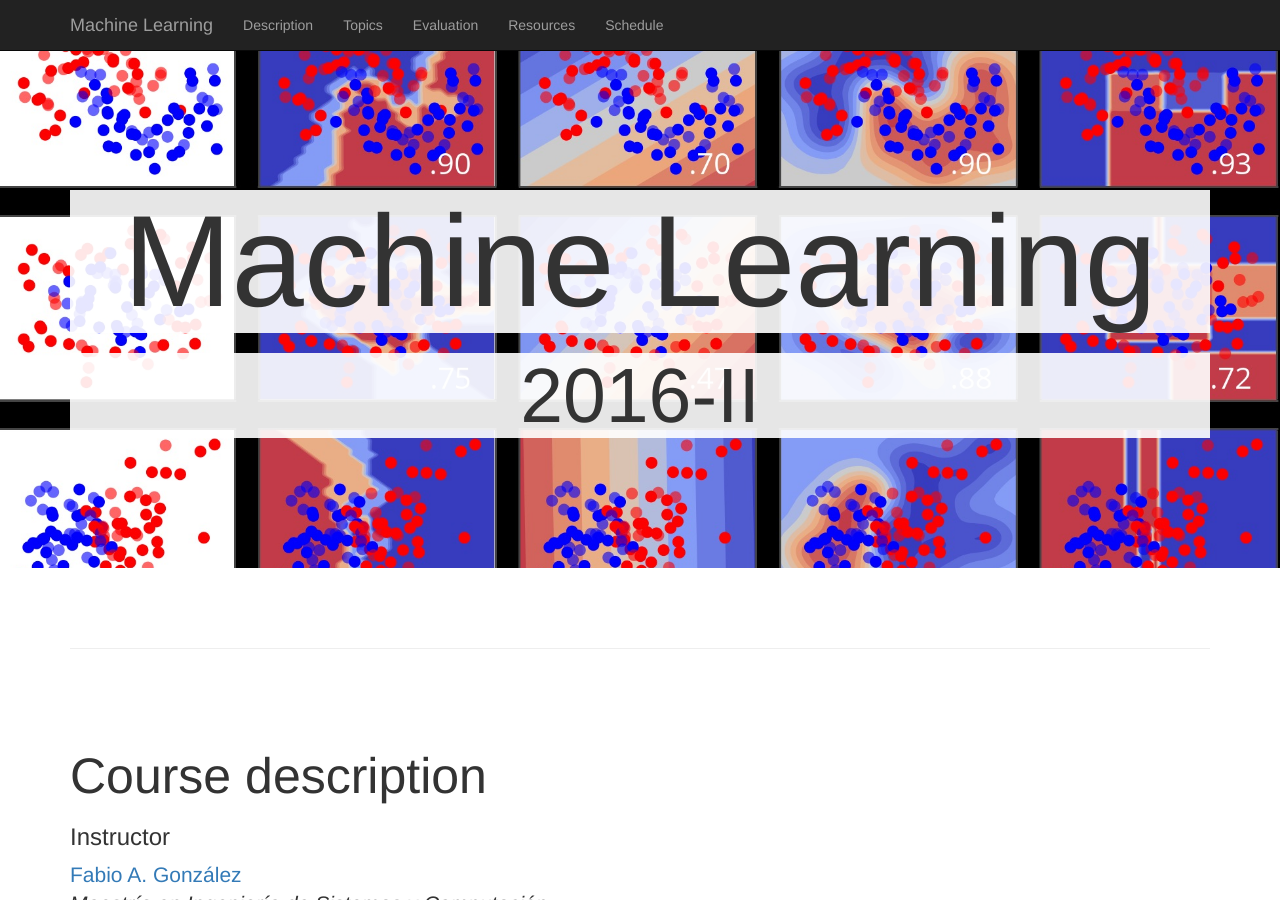
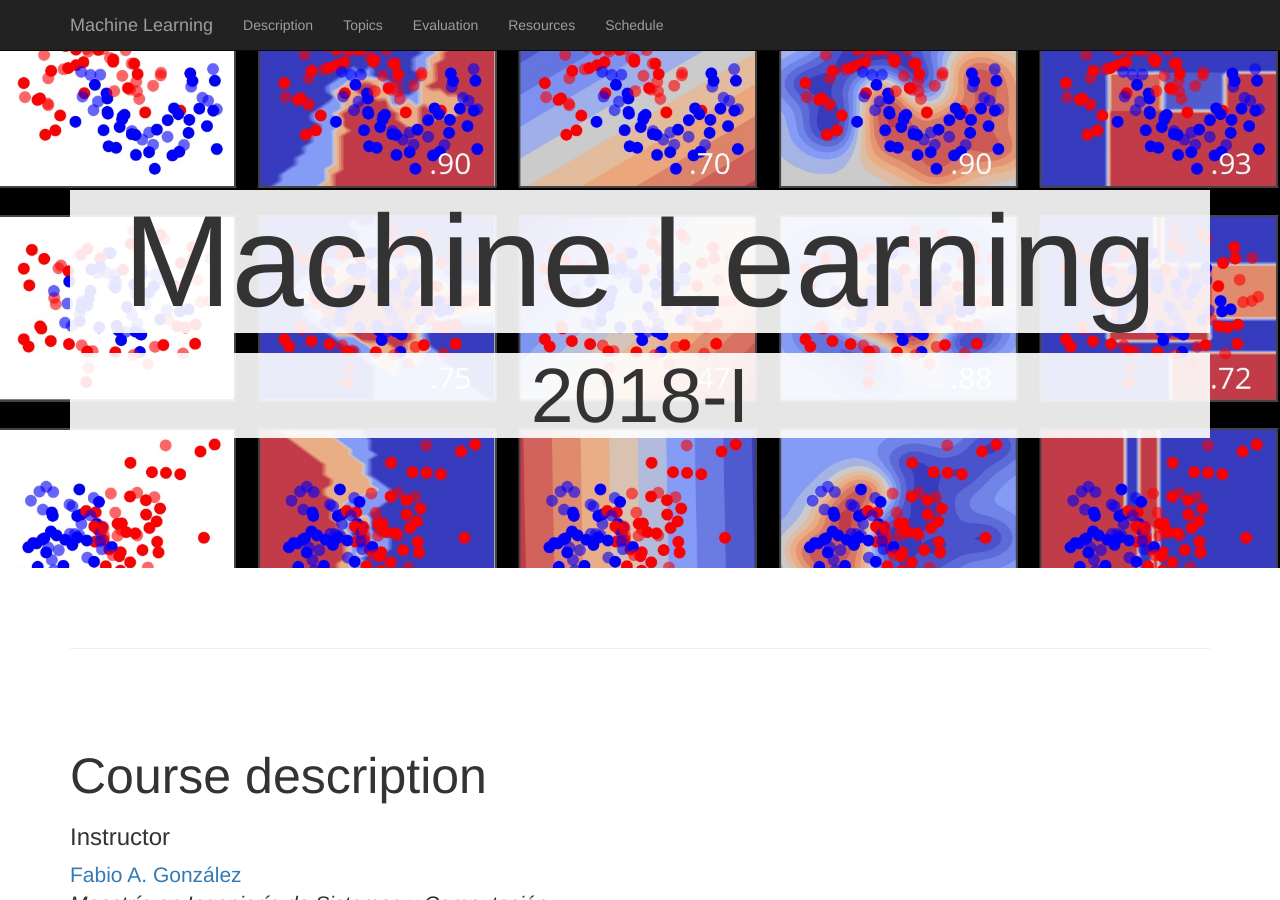
Before and after one commit to fagonzalezo/ml-2018-1, a Jekyll site: the page built from index.html, in a window 1280 px wide and 900 px high. Built offline with Jekyll 4.4.1, drawn with Linux system fonts in a browser that asks for light colours.

Commit message:
Initial version

```diff
--- a/index.html
+++ b/index.html
@@ -1,7 +1,7 @@
 ---
 layout: default
 heading: Machine Learning
-subheading: 2016-II
+subheading: 2018-I
 ---
 
 {% include header.html %}
```
Also changed, not shown: _features/05-schedule.md (+1 -2 lines).
